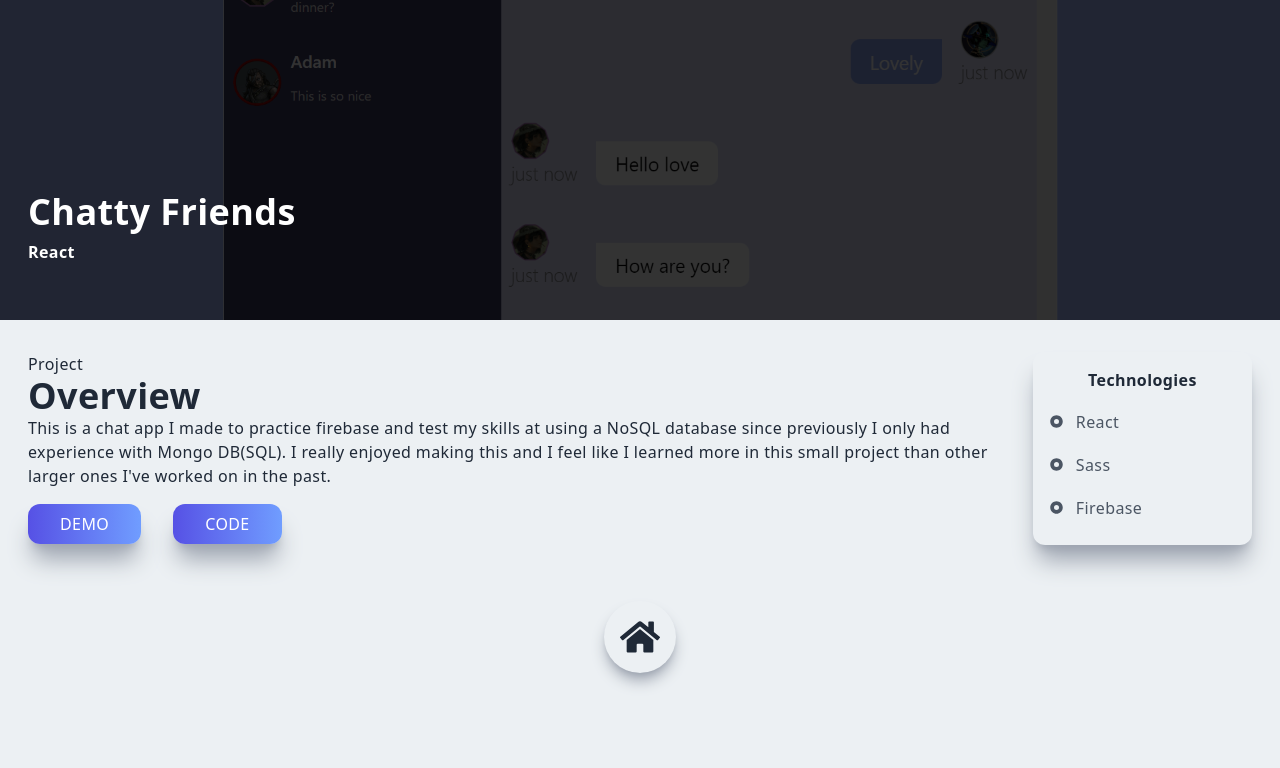
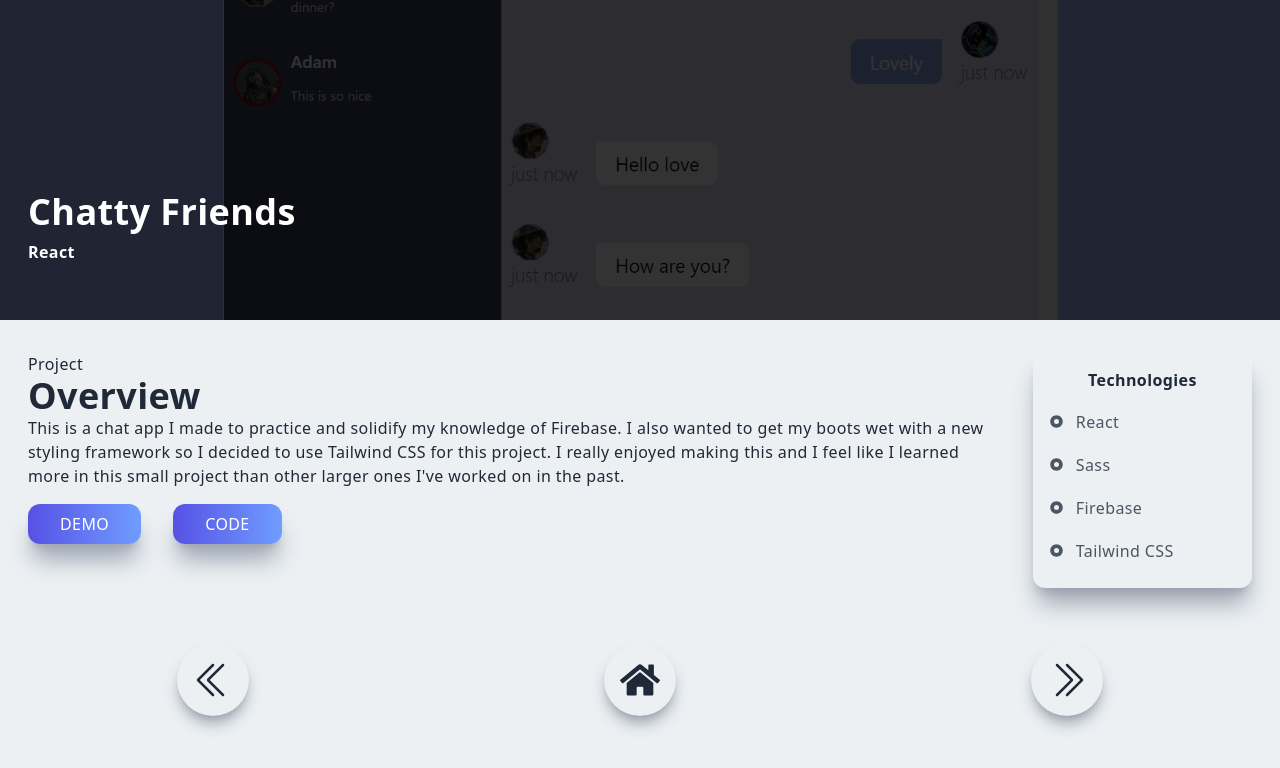
Before and after one commit to Lunaliar/portfolio, a Next.js app: page /about/chatapp in a window 1280 px wide. Shown: the top 768 px of the page. Built offline with nearby package versions, Linux system fonts and the light colour scheme.

Commit message:
polish polish

```diff
--- a/components/Navbar.jsx
+++ b/components/Navbar.jsx
@@ -6,8 +6,8 @@ import {GrClose, GrMenu} from "react-icons/gr";
 import ContactIcons from "./ContactIcons";
 const tw = {
 	componentShadow:
-		"fixed w-full h-20 shadow-xl z-[100] ease-in-out duration-300",
-	componentNoShadow: "fixed w-full h-20 z-[100]",
+		"fixed w-full h-18 shadow-xl z-[100] ease-in-out duration-300",
+	componentNoShadow: "fixed w-full h-18 z-[100]",
 	container: "flex justify-between items-center w-full h-full px-2 2xl:px-16",
 	logoImg: "cursor-pointer",
 	linkUl: "hidden md:flex",
--- a/components/Projects.jsx
+++ b/components/Projects.jsx
@@ -20,34 +20,39 @@ const techNames = [
 	"Sass",
 	"Firebase",
 	"Axios",
-	"OpenWeather API",
+	"",
 	"CSS",
 	"TypeScript",
 	"Vite",
+	"Tailwind CSS",
 ];
 
 export const projectData = {
 	chatapp: {
 		title: "Chatty Friends",
 		framework: techNames[0],
-		techs: [techNames[0], techNames[1], techNames[2]],
+		techs: [techNames[0], techNames[1], techNames[2], techNames[8]],
 		gitHubUrl: "https://github.com/Lunaliar/Chatty-Friends",
 		deployUrl: "https://chatty-friends.vercel.app/login",
 		url: "/about/chatapp",
 		image: chatappimg,
+		prevURL: "/about/todolist",
+		nextURL: "/about/weatherapp",
 		description:
-			"This is a chat app I made to practice firebase and test my skills at using a NoSQL database since previously I only had experience with Mongo DB(SQL). I really enjoyed making this and I feel like I learned more in this small project than other larger ones I've worked on in the past.",
+			"This is a chat app I made to practice and solidify my knowledge of Firebase. I also wanted to get my boots wet with a new styling framework so I decided to use Tailwind CSS for this project. I really enjoyed making this and I feel like I learned more in this small project than other larger ones I've worked on in the past.",
 	},
 	weatherapp: {
 		title: "Weather App",
 		framework: techNames[0],
-		techs: [techNames[0], techNames[3], techNames[4], techNames[1]],
+		techs: [techNames[0], techNames[3], techNames[1]],
 		gitHubUrl: "https://github.com/Lunaliar/Weather-app",
 		deployUrl: "https://weather-app-psi-sand-70.vercel.app/",
 		url: "/about/weatherapp",
 		image: weatherappimg,
+		prevURL: "/about/chatapp",
+		nextURL: "/about/dadjokes",
 		description:
-			"I made this app to test my abilities making dependent API calls and really flexing my muscles with Sass for the first time. I had the secondary goal to make a functional search bar which was an absolute delight to see working the first time. I found I really enjoy setting up responsive apps like this that reflect data in an easily digestable manner.",
+			"I made this app to test my abilities making dependent API calls with OpenWeather API and to flex my muscles with Sass for the first time. I had the secondary goal to make a functional search bar which was an absolute delight to see working the first time. I found I really enjoy setting up responsive apps like this that reflect data in an easily digestable manner.",
 	},
 	dadjokes: {
 		title: "Dad Jokes",
@@ -57,6 +62,8 @@ export const projectData = {
 		deployUrl: "https://dadjokes-liard.vercel.app/",
 		url: "/about/dadjokes",
 		image: dadjokesimg,
+		prevURL: "/about/weatherapp",
+		nextURL: "/about/npcgenerator",
 		description:
 			"USE AT YOUR PERIL... This is a dad joke generator, if you ever find yourself with too many friends or not enough dad energy in your life, this is the app for you. I made this while learning to use React and making API calls with Axios. There's even a little bit of functionality for local storage so you can see which ones you liked the most, enjoy!",
 	},
@@ -68,6 +75,8 @@ export const projectData = {
 		deployUrl: "https://npc-generator-two.vercel.app/",
 		url: "/about/npcgenerator",
 		image: npcgenimg,
+		prevURL: "/about/dadjokes",
+		nextURL: "/about/calculator",
 		description:
 			"I started the project with the help of my two friends Jake and Lino. I wanted an easier way to create random Non player characters for my D&D campaigns. I had an absolute blast making this app and it was one of my first times truly working alongside other developers. I can't wait to use this for my games and share it with my friends.",
 	},
@@ -79,8 +88,10 @@ export const projectData = {
 		deployUrl: "https://calculator-orpin-beta.vercel.app/",
 		url: "/about/calculator",
 		image: calcimg,
+		prevURL: "/about/npcgenerator",
+		nextURL: "/about/hangman",
 		description:
-			"Calculators are a marathon, a very simple problem that gets exponentially bigger if anything is added ontop of the basic functions. I originally made this app about a year ago while learning JavaScript. I wanted to come back and try to refactor this into something more cohesive and simpler with React.",
+			"Calculators are a marathon, a very simple problem that gets exponentially bigger as progress is made. I originally made this app about a year ago while learning JavaScript. I wanted to come back and try to refactor this into something more cohesive and simpler with React.",
 	},
 	hangman: {
 		title: "Hangman",
@@ -90,8 +101,10 @@ export const projectData = {
 		deployUrl: "https://hangman-dun-delta.vercel.app/",
 		url: "/about/hangman",
 		image: hangmanimg,
+		prevURL: "/about/calculator",
+		nextURL: "/about/todolist",
 		description:
-			"This is a little practice project I made with some help to solidify my working knowledge of typescript. It was one of my first forrays into TypeScript and it was a tricky conundrum. I truly enjoyed this project and I learned so much even outside of the TypeScript knowledge I was cementing.",
+			"This is a little practice project I made with some help to solidify my working knowledge of TypeScript. It was one of my first forrays into TypeScript and it was a tricky conundrum. I truly enjoyed this project and I learned so much even outside of the TypeScript knowledge I was cementing.",
 	},
 	todolist: {
 		title: "To-do List",
@@ -101,21 +114,11 @@ export const projectData = {
 		deployUrl: "https://todo-list-olive-psi.vercel.app/",
 		url: "/about/todolist",
 		image: todolistimg,
+		prevURL: "/about/hangman",
+		nextURL: "/about/chatapp",
 		description:
-			"Everyone has to make at least one of these I hear and I really wanted to give it some fun flair while not making it too complicated. I often find myself on the hunt for a new todo app every month or so and I don't like all of the extra bells and whistles I end up finding. My goal for this project was to make it function perfectly and only go crazy with the styling this time.",
+			"Everyone has to make at least one of these I hear and I really wanted to give it some fun flair while not making it too complicated. I often find myself on the hunt for a new todo app every month or so and I don't like all of the extra bells and whistles I end up finding. My goal for this project was to make the basics function perfectly and only go crazy with the styling this time.",
 	},
-	// jarprep: {
-	// import jarprepimg from "../public/assets/projects/jarprep.png";
-	// 	title: "Jar Prep",
-	// 	framework: "CSS/React JS",
-	// 	techs: ["React JS", "CSS"],
-	// 	gitHubUrl: "https://github.com/Lunaliar/Jar-Prep-App",
-	// 	deployUrl: "https://jar-prep-app.vercel.app/",
-	// 	url: "/about/jarprep",
-	// 	image: jarprepimg,
-	// 	description:
-	// 		"This is a recipe website Im working on for simple jar recipes. As someone who often struggles to avoid fastfood or delivery mealprepping my meals has become a neccessity in my daily life both for my happiness and my wallet!",
-	// },
 };
 
 function Projects() {
--- a/components/Skills.jsx
+++ b/components/Skills.jsx
@@ -31,7 +31,7 @@ const skillIcons = [
 		url: "https://www.javascript.com/",
 	},
 	{
-		title: "Node JS",
+		title: "Node.js",
 		img: "nodeJS.png",
 		url: "https://nodejs.org/en/",
 	},
@@ -41,7 +41,7 @@ const skillIcons = [
 		url: "https://git-scm.com/",
 	},
 	{
-		title: "Mongo DB",
+		title: "MongoDB",
 		img: "mongodb.png",
 		url: "https://www.mongodb.com/home",
 	},
@@ -61,12 +61,12 @@ const skillIcons = [
 		url: "https://firebase.google.com/",
 	},
 	{
-		title: "Next JS",
+		title: "Next.js",
 		img: "nextJS.png",
 		url: "https://nextjs.org/",
 	},
 	{
-		title: "Tailwind",
+		title: "Tailwind CSS",
 		img: "tailwind.png",
 		url: "https://tailwindcss.com/",
 	},
--- a/pages/about/[appName].jsx
+++ b/pages/about/[appName].jsx
@@ -4,6 +4,7 @@ import Link from "next/link";
 import React from "react";
 import {FaHome} from "react-icons/fa";
 import {RiRadioButtonFill} from "react-icons/ri";
+import {BsChevronDoubleLeft, BsChevronDoubleRight} from "react-icons/bs";
 import {projectData} from "../../components/Projects";
 
 const tw = {
@@ -25,7 +26,7 @@ const tw = {
 	rightTitle: "text-center font-bold pb-2",
 	techName: "text-gray-600 py-2 flex items-center",
 	radio: "pr-3",
-	homeContainer: " w-full flex justify-center py-12",
+	homeContainer: " w-full flex justify-around py-12",
 	homeIcon:
 		"rounded-full shadow-lg shadow-gray-400 p-4 cursor-pointer hover:scale-110 ease-in duration-300 hover:text-[#5651e5]",
 };
@@ -111,9 +112,19 @@ function App({appName}) {
 				</div>
 			</div>
 			<div className={tw.homeContainer}>
+				<Link href={data.prevURL}>
+					<div className={tw.homeIcon}>
+						<BsChevronDoubleLeft size={40} />
+					</div>
+				</Link>
 				<Link href="/#projects">
 					<div className={tw.homeIcon}>
 						<FaHome size={40} />
+					</div>
+				</Link>
+				<Link href={data.nextURL}>
+					<div className={tw.homeIcon}>
+						<BsChevronDoubleRight size={40} />
 					</div>
 				</Link>
 			</div>
```
